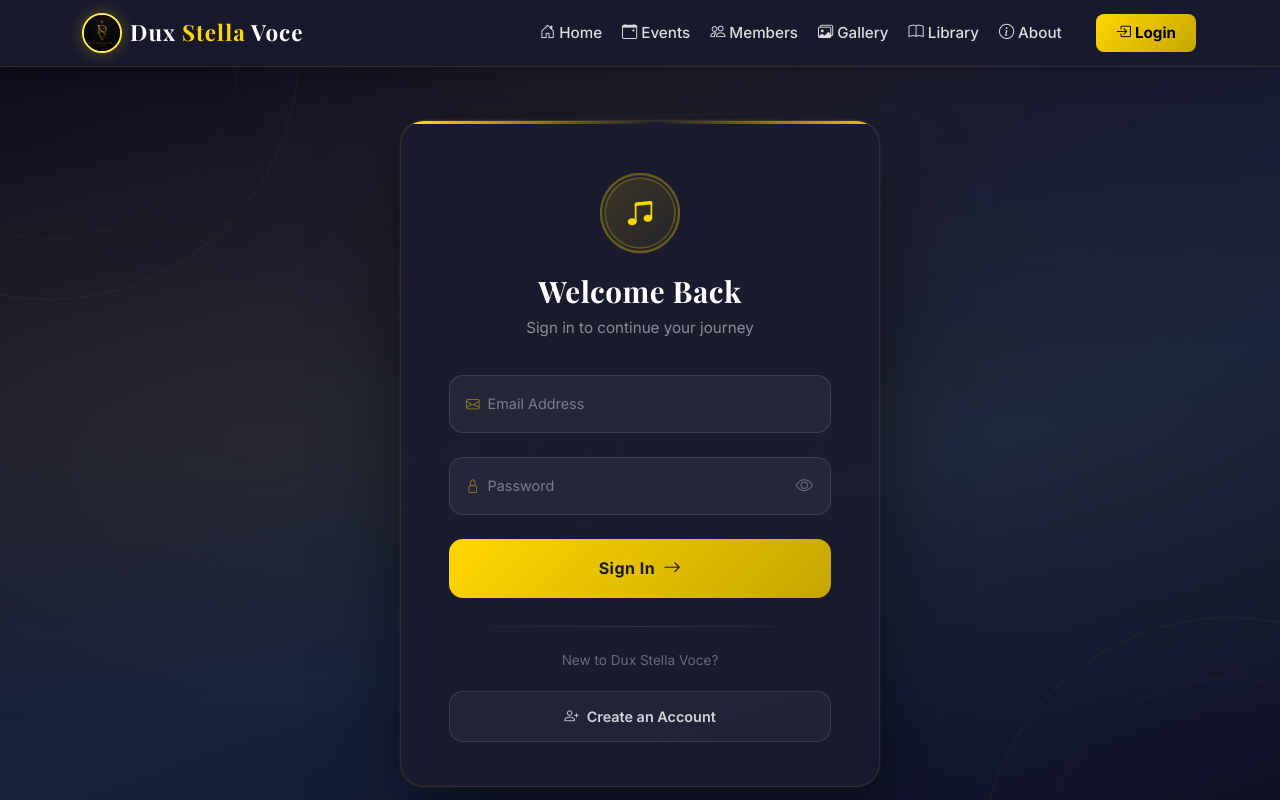
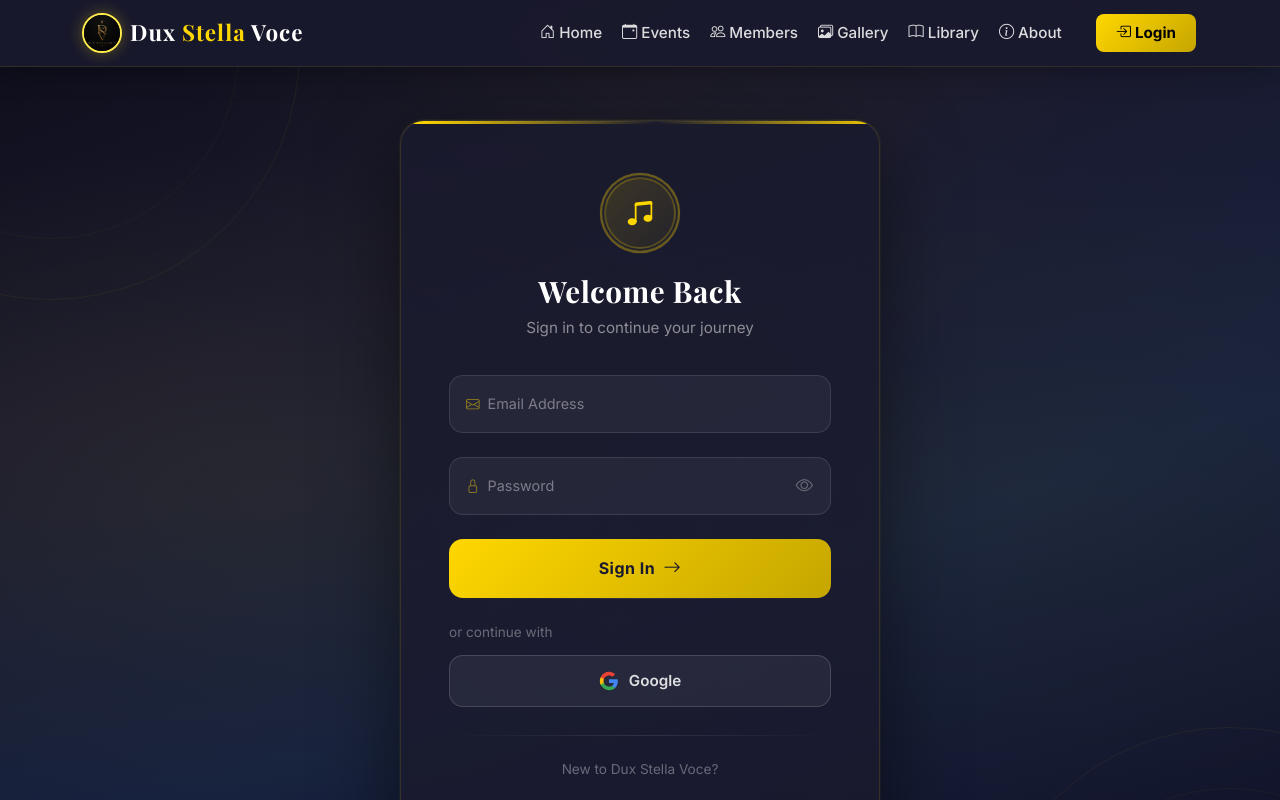
Before and after one commit to jmax-dev1998/duxstellavoce, a Vue app: page /login in a window 1280 px wide. Shown: the top 800 px of the page. Built offline with nearby package versions, Linux system fonts and the light colour scheme; no server answers.

Commit message:
create page login/register

```diff
--- a/src/firebase.js
+++ b/src/firebase.js
@@ -4,10 +4,12 @@ import {
   getAuth,
   createUserWithEmailAndPassword,
   signInWithEmailAndPassword,
+  signInWithPopup,
+  GoogleAuthProvider,
   signOut,
   onAuthStateChanged,
 } from "firebase/auth";
-import { getFirestore, doc, setDoc } from "firebase/firestore";
+import { getFirestore, doc, getDoc, setDoc } from "firebase/firestore";
 
 // Your web app's Firebase configuration
 // For Firebase JS SDK v7.20.0 and later, measurementId is optional
@@ -27,5 +29,5 @@ const auth = getAuth(app);
 
 const db = getFirestore(app);
 
-export { auth, db, createUserWithEmailAndPassword, signInWithEmailAndPassword, signOut, onAuthStateChanged, doc, setDoc };
+export { auth, db, createUserWithEmailAndPassword, signInWithEmailAndPassword, signInWithPopup, GoogleAuthProvider, signOut, onAuthStateChanged, doc, getDoc, setDoc };
 export default app;
--- a/src/stores/auth.js
+++ b/src/stores/auth.js
@@ -4,10 +4,13 @@ import {
   auth,
   db,
   doc,
+  getDoc,
   setDoc,
   onAuthStateChanged,
   signInWithEmailAndPassword,
   createUserWithEmailAndPassword,
+  signInWithPopup,
+  GoogleAuthProvider,
   signOut,
 } from "../firebase";
 
@@ -37,9 +40,24 @@ export const useAuthStore = defineStore("auth", () => {
     });
   };
 
+  const googleLogin = async () => {
+    const provider = new GoogleAuthProvider();
+    const cred = await signInWithPopup(auth, provider);
+    const userDoc = doc(db, "users", cred.user.uid);
+    const snap = await getDoc(userDoc);
+    if (!snap.exists()) {
+      await setDoc(userDoc, {
+        name: cred.user.displayName || cred.user.email.split("@")[0],
+        email: cred.user.email,
+        avatar: cred.user.photoURL || `https://ui-avatars.com/api/?name=${encodeURIComponent(cred.user.displayName || cred.user.email)}&background=ffd700&color=1a1a2e&size=200`,
+        role: "guest",
+      });
+    }
+  };
+
   const logout = async () => {
     await signOut(auth);
   };
 
-  return { user, loading, init, login, register, logout };
+  return { user, loading, init, login, register, googleLogin, logout };
 });
--- a/src/views/LoginView.vue
+++ b/src/views/LoginView.vue
@@ -82,6 +82,23 @@
               </button>
             </form>
 
+            <div class="auth-divider">
+              <span>or continue with</span>
+            </div>
+
+            <button type="button" class="google-btn" :disabled="googleSubmitting" @click="handleGoogleLogin">
+              <span v-if="googleSubmitting" class="spinner-border spinner-border-sm me-2" role="status"></span>
+              <template v-else>
+                <svg class="google-icon" viewBox="0 0 24 24" width="20" height="20">
+                  <path fill="#4285F4" d="M22.56 12.25c0-.78-.07-1.53-.2-2.25H12v4.26h5.92a5.06 5.06 0 0 1-2.2 3.32v2.77h3.57c2.08-1.92 3.28-4.74 3.28-8.1z"/>
+                  <path fill="#34A853" d="M12 23c2.97 0 5.46-.98 7.28-2.66l-3.57-2.77c-.98.66-2.23 1.06-3.71 1.06-2.86 0-5.29-1.93-6.16-4.53H2.18v2.84C3.99 20.53 7.7 23 12 23z"/>
+                  <path fill="#FBBC05" d="M5.84 14.09c-.22-.66-.35-1.36-.35-2.09s.13-1.43.35-2.09V7.07H2.18C1.43 8.55 1 10.22 1 12s.43 3.45 1.18 4.93l2.85-2.22.81-.62z"/>
+                  <path fill="#EA4335" d="M12 5.38c1.62 0 3.06.56 4.21 1.64l3.15-3.15C17.45 2.09 14.97 1 12 1 7.7 1 3.99 3.47 2.18 7.07l3.66 2.84c.87-2.6 3.3-4.53 6.16-4.53z"/>
+                </svg>
+                Google
+              </template>
+            </button>
+
             <div class="auth-footer">
               <div class="auth-divider">
                 <span>New to Dux Stella Voce?</span>
@@ -111,6 +128,7 @@ export default {
     const password = ref("");
     const showPassword = ref(false);
     const submitting = ref(false);
+    const googleSubmitting = ref(false);
     const error = ref("");
 
     const handleLogin = async () => {
@@ -147,7 +165,22 @@ export default {
       if (error.value) error.value = "";
     };
 
-    return { email, password, showPassword, submitting, error, handleLogin, clearError };
+    const handleGoogleLogin = async () => {
+      error.value = "";
+      googleSubmitting.value = true;
+      try {
+        await authStore.googleLogin();
+        router.push("/");
+      } catch (err) {
+        if (err.code !== "auth/popup-closed-by-user" && err.code !== "auth/cancelled-popup-request") {
+          error.value = err.message;
+        }
+      } finally {
+        googleSubmitting.value = false;
+      }
+    };
+
+    return { email, password, showPassword, submitting, googleSubmitting, error, handleLogin, clearError, handleGoogleLogin };
   },
 };
 </script>
@@ -523,6 +556,44 @@ export default {
   transform: translateX(4px);
 }
 
+.google-btn {
+  width: 100%;
+  padding: 14px 24px;
+  background: rgba(255, 255, 255, 0.06);
+  border: 1px solid rgba(255, 255, 255, 0.15);
+  border-radius: 14px;
+  color: rgba(255, 255, 255, 0.85);
+  font-size: 0.95rem;
+  font-weight: 600;
+  cursor: pointer;
+  transition: all 0.3s ease;
+  display: flex;
+  align-items: center;
+  justify-content: center;
+  gap: 10px;
+  margin-bottom: 24px;
+}
+
+.google-btn:hover:not(:disabled) {
+  background: rgba(255, 255, 255, 0.1);
+  border-color: rgba(255, 255, 255, 0.25);
+  color: #fff;
+  transform: translateY(-1px);
+}
+
+.google-btn:disabled {
+  opacity: 0.6;
+  cursor: not-allowed;
+}
+
+.google-icon {
+  flex-shrink: 0;
+}
+
+.auth-divider + .google-btn {
+  margin-top: -8px;
+}
+
 .auth-footer {
   margin-top: 28px;
   text-align: center;
--- a/src/views/RegisterView.vue
+++ b/src/views/RegisterView.vue
@@ -133,6 +133,23 @@
               </button>
             </form>
 
+            <div class="auth-divider">
+              <span>or continue with</span>
+            </div>
+
+            <button type="button" class="google-btn" :disabled="googleSubmitting" @click="handleGoogleLogin">
+              <span v-if="googleSubmitting" class="spinner-border spinner-border-sm me-2" role="status"></span>
+              <template v-else>
+                <svg class="google-icon" viewBox="0 0 24 24" width="20" height="20">
+                  <path fill="#4285F4" d="M22.56 12.25c0-.78-.07-1.53-.2-2.25H12v4.26h5.92a5.06 5.06 0 0 1-2.2 3.32v2.77h3.57c2.08-1.92 3.28-4.74 3.28-8.1z"/>
+                  <path fill="#34A853" d="M12 23c2.97 0 5.46-.98 7.28-2.66l-3.57-2.77c-.98.66-2.23 1.06-3.71 1.06-2.86 0-5.29-1.93-6.16-4.53H2.18v2.84C3.99 20.53 7.7 23 12 23z"/>
+                  <path fill="#FBBC05" d="M5.84 14.09c-.22-.66-.35-1.36-.35-2.09s.13-1.43.35-2.09V7.07H2.18C1.43 8.55 1 10.22 1 12s.43 3.45 1.18 4.93l2.85-2.22.81-.62z"/>
+                  <path fill="#EA4335" d="M12 5.38c1.62 0 3.06.56 4.21 1.64l3.15-3.15C17.45 2.09 14.97 1 12 1 7.7 1 3.99 3.47 2.18 7.07l3.66 2.84c.87-2.6 3.3-4.53 6.16-4.53z"/>
+                </svg>
+                Google
+              </template>
+            </button>
+
             <div class="auth-footer">
               <div class="auth-divider">
                 <span>Already a member?</span>
@@ -165,6 +182,7 @@ export default {
     const showPassword = ref(false);
     const showConfirm = ref(false);
     const submitting = ref(false);
+    const googleSubmitting = ref(false);
     const error = ref("");
 
     const handleRegister = async () => {
@@ -204,6 +222,21 @@ export default {
       if (error.value) error.value = "";
     };
 
+    const handleGoogleLogin = async () => {
+      error.value = "";
+      googleSubmitting.value = true;
+      try {
+        await authStore.googleLogin();
+        router.push("/");
+      } catch (err) {
+        if (err.code !== "auth/popup-closed-by-user" && err.code !== "auth/cancelled-popup-request") {
+          error.value = err.message;
+        }
+      } finally {
+        googleSubmitting.value = false;
+      }
+    };
+
     return {
       name,
       email,
@@ -212,9 +245,11 @@ export default {
       showPassword,
       showConfirm,
       submitting,
+      googleSubmitting,
       error,
       handleRegister,
       clearError,
+      handleGoogleLogin,
     };
   },
 };
@@ -597,6 +632,44 @@ export default {
   transform: translateX(4px);
 }
 
+.google-btn {
+  width: 100%;
+  padding: 14px 24px;
+  background: rgba(255, 255, 255, 0.06);
+  border: 1px solid rgba(255, 255, 255, 0.15);
+  border-radius: 14px;
+  color: rgba(255, 255, 255, 0.85);
+  font-size: 0.95rem;
+  font-weight: 600;
+  cursor: pointer;
+  transition: all 0.3s ease;
+  display: flex;
+  align-items: center;
+  justify-content: center;
+  gap: 10px;
+  margin-bottom: 24px;
+}
+
+.google-btn:hover:not(:disabled) {
+  background: rgba(255, 255, 255, 0.1);
+  border-color: rgba(255, 255, 255, 0.25);
+  color: #fff;
+  transform: translateY(-1px);
+}
+
+.google-btn:disabled {
+  opacity: 0.6;
+  cursor: not-allowed;
+}
+
+.google-icon {
+  flex-shrink: 0;
+}
+
+.auth-divider + .google-btn {
+  margin-top: -8px;
+}
+
 .auth-footer {
   margin-top: 28px;
   text-align: center;
```
